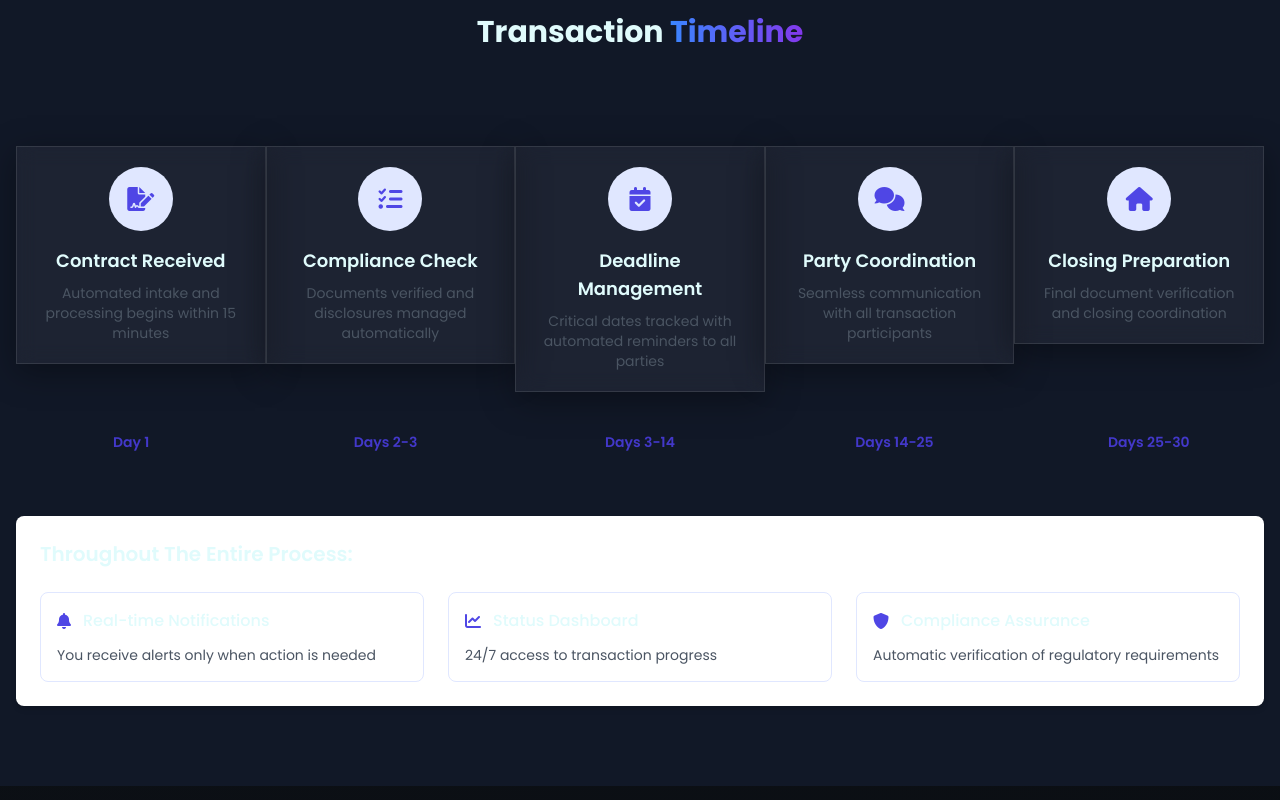
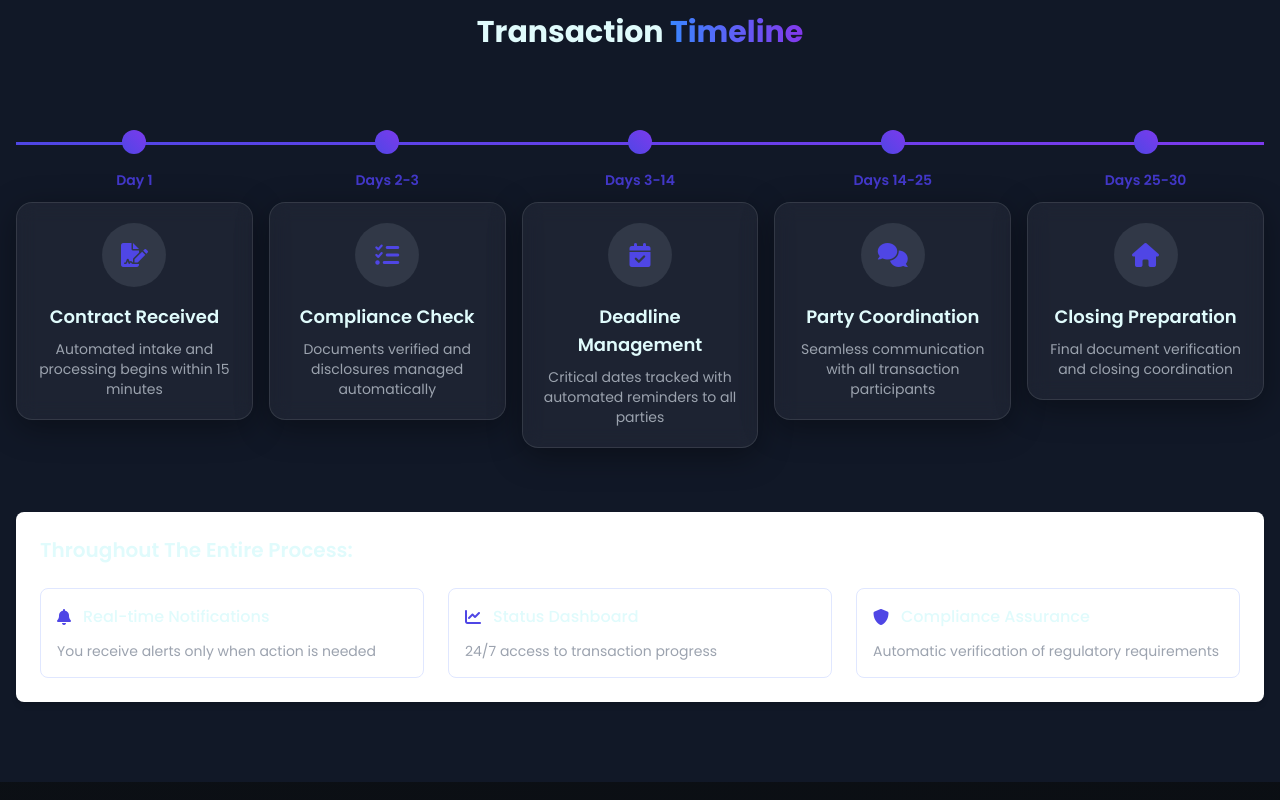
Before and after one commit to Roeich/MainStreetOpportunity, a plain HTML site: page transaction-coordination.html in a window 1280 px wide. Shown: the part 1080-1880 px from the top of the page. Drawn offline with nearby package versions, Linux system fonts and the light colour scheme.

Commit message:
working on Transaction Coordination

```diff
--- a/assets/css/style.css
+++ b/assets/css/style.css
@@ -731,7 +731,15 @@ body {
     position: absolute;
     top: 12px;
     height: 3px;
-    background: linear-gradient(90deg, var(--primary-color), var(--secondary-color));
+    background: linear-gradient(90deg, #4f46e5, #7c3aed);
     z-index: 1;
 }
+.timeline-dot {
+    width: 24px;
+    height: 24px;
+    border-radius:50%;
+    background: linear-gradient(45deg, #4f46e5, #7c3aed);
+    position: relative;
+    z-index: 2;
+}
 /* ______________ end transaction coordination management ______________ */
--- a/transaction-coordination.html
+++ b/transaction-coordination.html
@@ -238,84 +238,81 @@
                     <!-- Timeline line -->
                     <div class="timeline-line left-0 right-0"></div>
 
-                    <div class="flex flex-col md:flex-row justify-between items-start relative">
+                    <div class="grid grid-cols-1 md:grid-cols-3 lg:grid-cols-5 gap-4 relative">
                         <!-- Step 1 -->
-                        <div class="md:w-1/5 flex flex-col items-center mb-12 md:mb-0 relative z-10">
+                        <div class="flex flex-col items-center mb-12 md:mb-0 relative z-10">
                             <div class="timeline-dot mb-4"></div>
-                            <div class="card p-5 w-full">
-                                <div class="w-16 h-16 flex items-center justify-center rounded-full bg-indigo-100 text-indigo-600 mx-auto mb-4">
+                            <div class="text-center text-sm text-gray-400 mb-3">
+                                <div class="font-semibold text-indigo-700">Day 1</div>
+                            </div>
+                            <div class="card p-5 w-full rounded-2xl">
+                                <div class="w-16 h-16 flex items-center justify-center rounded-full bg-indigo-100 bg-opacity-10 text-indigo-600 mx-auto mb-4">
                                     <i class="fas fa-file-signature text-2xl"></i>
                                 </div>
                                 <h3 class="text-lg font-semibold text-center mb-2">Contract Received</h3>
-                                <p class="text-sm text-gray-600 text-center">Automated intake and processing begins within 15 minutes</p>
+                                <p class="text-sm text-gray-400 text-center">Automated intake and processing begins within 15 minutes</p>
                             </div>
                         </div>
 
                         <!-- Step 2 -->
-                        <div class="md:w-1/5 flex flex-col items-center mb-12 md:mb-0 relative z-10">
+                        <div class="flex flex-col items-center mb-12 md:mb-0 relative z-10">
                             <div class="timeline-dot mb-4"></div>
-                            <div class="card p-5 w-full">
-                                <div class="w-16 h-16 flex items-center justify-center rounded-full bg-indigo-100 text-indigo-600 mx-auto mb-4">
+                            <div class="text-center text-sm text-gray-400 mb-3">
+                                <div class="font-semibold text-indigo-700">Days 2-3</div>
+                            </div>
+                            <div class="card p-5 w-full rounded-2xl">
+                                <div class="w-16 h-16 flex items-center justify-center rounded-full bg-indigo-100 bg-opacity-10 text-indigo-600 mx-auto mb-4">
                                     <i class="fas fa-tasks text-2xl"></i>
                                 </div>
                                 <h3 class="text-lg font-semibold text-center mb-2">Compliance Check</h3>
-                                <p class="text-sm text-gray-600 text-center">Documents verified and disclosures managed automatically</p>
+                                <p class="text-sm text-gray-400 text-center">Documents verified and disclosures managed automatically</p>
                             </div>
                         </div>
 
                         <!-- Step 3 -->
-                        <div class="md:w-1/5 flex flex-col items-center mb-12 md:mb-0 relative z-10">
+                        <div class="flex flex-col items-center mb-12 md:mb-0 relative z-10">
                             <div class="timeline-dot mb-4"></div>
-                            <div class="card p-5 w-full">
-                                <div class="w-16 h-16 flex items-center justify-center rounded-full bg-indigo-100 text-indigo-600 mx-auto mb-4">
+                            <div class="text-center text-sm text-gray-400 mb-3">
+                                <div class="font-semibold text-indigo-700">Days 3-14</div>
+                            </div>
+                            <div class="card p-5 w-full rounded-2xl">
+                                <div class="w-16 h-16 flex items-center justify-center rounded-full bg-indigo-100 bg-opacity-10 text-indigo-600 mx-auto mb-4">
                                     <i class="fas fa-calendar-check text-2xl"></i>
                                 </div>
                                 <h3 class="text-lg font-semibold text-center mb-2">Deadline Management</h3>
-                                <p class="text-sm text-gray-600 text-center">Critical dates tracked with automated reminders to all parties</p>
+                                <p class="text-sm text-gray-400 text-center">Critical dates tracked with automated reminders to all parties</p>
                             </div>
                         </div>
 
                         <!-- Step 4 -->
-                        <div class="md:w-1/5 flex flex-col items-center mb-12 md:mb-0 relative z-10">
+                        <div class="flex flex-col items-center mb-12 md:mb-0 relative z-10">
                             <div class="timeline-dot mb-4"></div>
-                            <div class="card p-5 w-full">
-                                <div class="w-16 h-16 flex items-center justify-center rounded-full bg-indigo-100 text-indigo-600 mx-auto mb-4">
+                            <div class="text-center text-sm text-gray-400 mb-3">
+                                <div class="font-semibold text-indigo-700">Days 14-25</div>
+                            </div>
+                            <div class="card p-5 w-full rounded-2xl">
+                                <div class="w-16 h-16 flex items-center justify-center rounded-full bg-indigo-100 bg-opacity-10 text-indigo-600 mx-auto mb-4">
                                     <i class="fas fa-comments text-2xl"></i>
                                 </div>
                                 <h3 class="text-lg font-semibold text-center mb-2">Party Coordination</h3>
-                                <p class="text-sm text-gray-600 text-center">Seamless communication with all transaction participants</p>
+                                <p class="text-sm text-gray-400 text-center">Seamless communication with all transaction participants</p>
                             </div>
                         </div>
 
                         <!-- Step 5 -->
-                        <div class="md:w-1/5 flex flex-col items-center relative z-10">
+                        <div class="flex flex-col items-center relative z-10">
                             <div class="timeline-dot mb-4"></div>
-                            <div class="card p-5 w-full">
-                                <div class="w-16 h-16 flex items-center justify-center rounded-full bg-indigo-100 text-indigo-600 mx-auto mb-4">
+                            <div class="text-center text-sm text-gray-400 mb-3">
+                                <div class="font-semibold text-indigo-700">Days 25-30</div>
+                            </div>
+                            <div class="card p-5 w-full rounded-2xl">
+                                <div class="w-16 h-16 flex items-center justify-center rounded-full bg-indigo-100 bg-opacity-10 text-indigo-600 mx-auto mb-4">
                                     <i class="fas fa-home text-2xl"></i>
                                 </div>
                                 <h3 class="text-lg font-semibold text-center mb-2">Closing Preparation</h3>
-                                <p class="text-sm text-gray-600 text-center">Final document verification and closing coordination</p>
+                                <p class="text-sm text-gray-400 text-center">Final document verification and closing coordination</p>
                             </div>
-                        </div>
-                    </div>
 
-                    <!-- Timeline details -->
-                    <div class="grid grid-cols-1 md:grid-cols-5 gap-6 mt-10">
-                        <div class="text-center text-sm text-gray-600">
-                            <div class="font-semibold text-indigo-700">Day 1</div>
-                        </div>
-                        <div class="text-center text-sm text-gray-600">
-                            <div class="font-semibold text-indigo-700">Days 2-3</div>
-                        </div>
-                        <div class="text-center text-sm text-gray-600">
-                            <div class="font-semibold text-indigo-700">Days 3-14</div>
-                        </div>
-                        <div class="text-center text-sm text-gray-600">
-                            <div class="font-semibold text-indigo-700">Days 14-25</div>
-                        </div>
-                        <div class="text-center text-sm text-gray-600">
-                            <div class="font-semibold text-indigo-700">Days 25-30</div>
                         </div>
                     </div>
                 </div>
@@ -328,21 +325,21 @@
                                 <i class="fas fa-bell text-indigo-600 mr-3"></i>
                                 <span class="font-medium">Real-time Notifications</span>
                             </div>
-                            <p class="text-sm text-gray-600">You receive alerts only when action is needed</p>
+                            <p class="text-sm text-gray-400">You receive alerts only when action is needed</p>
                         </div>
                         <div class="p-4 border border-indigo-100 rounded-lg">
                             <div class="flex items-center mb-3">
                                 <i class="fas fa-chart-line text-indigo-600 mr-3"></i>
                                 <span class="font-medium">Status Dashboard</span>
                             </div>
-                            <p class="text-sm text-gray-600">24/7 access to transaction progress</p>
+                            <p class="text-sm text-gray-400">24/7 access to transaction progress</p>
                         </div>
                         <div class="p-4 border border-indigo-100 rounded-lg">
                             <div class="flex items-center mb-3">
                                 <i class="fas fa-shield-alt text-indigo-600 mr-3"></i>
                                 <span class="font-medium">Compliance Assurance</span>
                             </div>
-                            <p class="text-sm text-gray-600">Automatic verification of regulatory requirements</p>
+                            <p class="text-sm text-gray-400">Automatic verification of regulatory requirements</p>
                         </div>
                     </div>
                 </div>
@@ -367,13 +364,13 @@
                         <p class="text-gray-300 mb-4">Eliminate hours of administrative work so you can focus on clients and listings</p>
                         <div class="mt-4">
                             <div class="flex justify-between items-center mb-2">
-                                <span class="text-sm text-gray-600">Time reduction:</span>
+                                <span class="text-sm text-gray-400">Time reduction:</span>
                                 <span class="text-sm font-semibold text-indigo-700">94%</span>
                             </div>
                             <div class="w-full bg-gray-200 h-2 rounded-full">
                                 <div class="bg-indigo-600 h-2 rounded-full" style="width: 94%"></div>
                             </div>
-                            <p class="mt-3 text-sm text-gray-600">Average time saved per transaction: <span class="font-semibold">15-20 hours</span></p>
+                            <p class="mt-3 text-sm text-gray-400">Average time saved per transaction: <span class="font-semibold">15-20 hours</span></p>
                         </div>
                     </div>
 
@@ -388,13 +385,13 @@
                         <p class="text-gray-300 mb-4">Our automated systems ensure complete compliance and eliminate costly mistakes</p>
                         <div class="mt-4">
                             <div class="flex justify-between items-center mb-2">
-                                <span class="text-sm text-gray-600">Error reduction:</span>
+                                <span class="text-sm text-gray-400">Error reduction:</span>
                                 <span class="text-sm font-semibold text-indigo-700">98%</span>
                             </div>
                             <div class="w-full bg-gray-200 h-2 rounded-full">
                                 <div class="bg-indigo-600 h-2 rounded-full" style="width: 98%"></div>
                             </div>
-                            <p class="mt-3 text-sm text-gray-600">Documentation accuracy: <span class="font-semibold">99.8%</span></p>
+                            <p class="mt-3 text-sm text-gray-400">Documentation accuracy: <span class="font-semibold">99.8%</span></p>
                         </div>
                     </div>
 
@@ -409,13 +406,13 @@
                         <p class="text-gray-300 mb-4">Deliver a smoother, more professional experience that impresses clients</p>
                         <div class="mt-4">
                             <div class="flex justify-between items-center mb-2">
-                                <span class="text-sm text-gray-600">Satisfaction increase:</span>
+                                <span class="text-sm text-gray-400">Satisfaction increase:</span>
                                 <span class="text-sm font-semibold text-indigo-700">87%</span>
                             </div>
                             <div class="w-full bg-gray-200 h-2 rounded-full">
                                 <div class="bg-indigo-600 h-2 rounded-full" style="width: 87%"></div>
                             </div>
-                            <p class="mt-3 text-sm text-gray-600">Referral rate improvement: <span class="font-semibold">+62%</span></p>
+                            <p class="mt-3 text-sm text-gray-400">Referral rate improvement: <span class="font-semibold">+62%</span></p>
                         </div>
                     </div>
 
@@ -462,7 +459,7 @@
                             <i class="fas fa-phone-alt"></i>
                         </div>
                         <h3 class="text-lg font-semibold mb-2">Call Management</h3>
-                        <p class="text-sm text-gray-600">Alerts clients about transaction milestones</p>
+                        <p class="text-sm text-gray-400">Alerts clients about transaction milestones</p>
                     </div>
 
                     <!-- Integration 2 -->
@@ -471,7 +468,7 @@
                             <i class="fas fa-calendar-alt"></i>
                         </div>
                         <h3 class="text-lg font-semibold mb-2">Scheduling</h3>
-                        <p class="text-sm text-gray-600">Coordinates inspections, appraisals, and closings</p>
+                        <p class="text-sm text-gray-400">Coordinates inspections, appraisals, and closings</p>
                     </div>
 
                     <!-- Integration 3 -->
@@ -480,7 +477,7 @@
                             <i class="fas fa-users"></i>
                         </div>
                         <h3 class="text-lg font-semibold mb-2">CRM Management</h3>
-                        <p class="text-sm text-gray-600">Updates client records with transaction status</p>
+                        <p class="text-sm text-gray-400">Updates client records with transaction status</p>
                     </div>
 
                     <!-- Integration 4 -->
@@ -489,7 +486,7 @@
                             <i class="fas fa-cogs"></i>
                         </div>
                         <h3 class="text-lg font-semibold mb-2">Workflow Automation</h3>
-                        <p class="text-sm text-gray-600">Triggers actions based on transaction stages</p>
+                        <p class="text-sm text-gray-400">Triggers actions based on transaction stages</p>
                     </div>
 
                     <!-- Integration 5 -->
@@ -498,7 +495,7 @@
                             <i class="fas fa-envelope"></i>
                         </div>
                         <h3 class="text-lg font-semibold mb-2">Email Management</h3>
-                        <p class="text-sm text-gray-600">Sends transaction updates and document requests</p>
+                        <p class="text-sm text-gray-400">Sends transaction updates and document requests</p>
                     </div>
 
                     <!-- Integration 6 -->
@@ -507,7 +504,7 @@
                             <i class="fas fa-sms"></i>
                         </div>
                         <h3 class="text-lg font-semibold mb-2">SMS Marketing</h3>
-                        <p class="text-sm text-gray-600">Delivers time-sensitive notifications</p>
+                        <p class="text-sm text-gray-400">Delivers time-sensitive notifications</p>
                     </div>
 
                     <!-- Integration 7 -->
@@ -516,7 +513,7 @@
                             <i class="fas fa-hashtag"></i>
                         </div>
                         <h3 class="text-lg font-semibold mb-2">Social Media</h3>
-                        <p class="text-sm text-gray-600">Creates closing announcements for your profiles</p>
+                        <p class="text-sm text-gray-400">Creates closing announcements for your profiles</p>
                     </div>
 
                     <!-- Integration 8 -->
@@ -525,7 +522,7 @@
                             <i class="fas fa-chart-bar"></i>
                         </div>
                         <h3 class="text-lg font-semibold mb-2">Analytics</h3>
-                        <p class="text-sm text-gray-600">Tracks performance metrics across all transactions</p>
+                        <p class="text-sm text-gray-400">Tracks performance metrics across all transactions</p>
                     </div>
                 </div>
 
@@ -573,20 +570,20 @@
                                 </div>
                                 <div>
                                     <h4 class="font-semibold">Sarah Johnson</h4>
-                                    <p class="text-sm text-gray-600">San Diego, CA</p>
+                                    <p class="text-sm text-gray-400">San Diego, CA</p>
                                 </div>
                             </div>
                         </div>
                         <div class="mt-4 pt-4 border-t border-gray-200">
                             <div class="flex justify-between items-center mb-2">
-                                <span class="text-sm text-gray-600">Transactions per month:</span>
+                                <span class="text-sm text-gray-400">Transactions per month:</span>
                                 <div class="flex items-center">
                                     <span class="text-sm text-red-500 line-through mr-2">4</span>
                                     <span class="text-sm font-semibold text-green-600">12</span>
                                 </div>
                             </div>
                             <div class="flex justify-between items-center">
-                                <span class="text-sm text-gray-600">Admin time per week:</span>
+                                <span class="text-sm text-gray-400">Admin time per week:</span>
                                 <div class="flex items-center">
                                     <span class="text-sm text-red-500 line-through mr-2">22hrs</span>
                                     <span class="text-sm font-semibold text-green-600">2hrs</span>
@@ -606,20 +603,20 @@
                                 </div>
                                 <div>
                                     <h4 class="font-semibold">Michael Rodriguez</h4>
-                                    <p class="text-sm text-gray-600">Phoenix, AZ</p>
+                                    <p class="text-sm text-gray-400">Phoenix, AZ</p>
                                 </div>
                             </div>
                         </div>
                         <div class="mt-4 pt-4 border-t border-gray-200">
                             <div class="flex justify-between items-center mb-2">
-                                <span class="text-sm text-gray-600">Client satisfaction:</span>
+                                <span class="text-sm text-gray-400">Client satisfaction:</span>
                                 <div class="flex items-center">
                                     <span class="text-sm text-red-500 line-through mr-2">73%</span>
                                     <span class="text-sm font-semibold text-green-600">98%</span>
                                 </div>
                             </div>
                             <div class="flex justify-between items-center">
-                                <span class="text-sm text-gray-600">Weekend hours saved:</span>
+                                <span class="text-sm text-gray-400">Weekend hours saved:</span>
                                 <div class="flex items-center">
                                     <span class="text-sm font-semibold text-green-600">10+ weekly</span>
                                 </div>
@@ -638,20 +635,20 @@
                                 </div>
                                 <div>
                                     <h4 class="font-semibold">Jennifer Taylor</h4>
-                                    <p class="text-sm text-gray-600">Austin, TX</p>
+                                    <p class="text-sm text-gray-400">Austin, TX</p>
                                 </div>
                             </div>
                         </div>
                         <div class="mt-4 pt-4 border-t border-gray-200">
                             <div class="flex justify-between items-center mb-2">
-                                <span class="text-sm text-gray-600">Annual transactions:</span>
+                                <span class="text-sm text-gray-400">Annual transactions:</span>
                                 <div class="flex items-center">
                                     <span class="text-sm text-red-500 line-through mr-2">42</span>
                                     <span class="text-sm font-semibold text-green-600">87</span>
                                 </div>
                             </div>
                             <div class="flex justify-between items-center">
-                                <span class="text-sm text-gray-600">Team size:</span>
+                                <span class="text-sm text-gray-400">Team size:</span>
                                 <div class="flex items-center">
                                     <span class="text-sm font-semibold">Same (3 agents)</span>
                                 </div>
```
